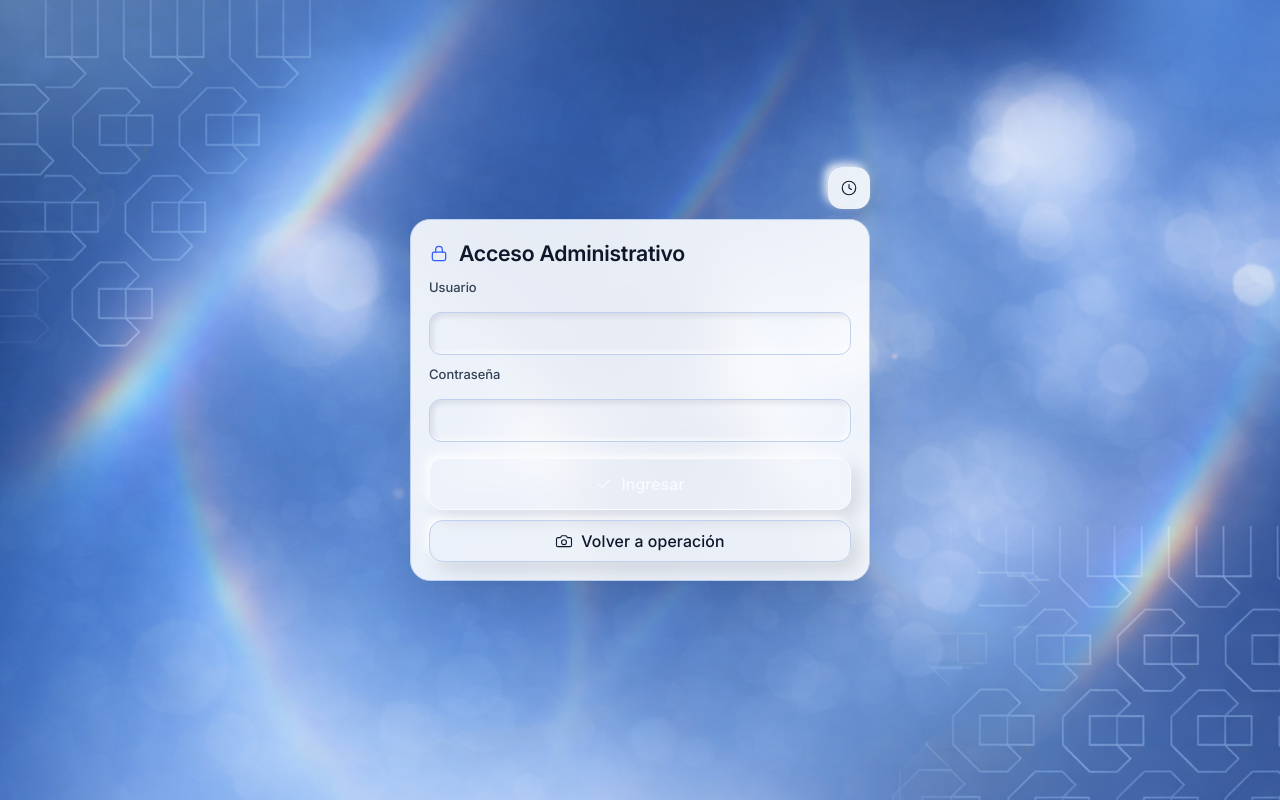
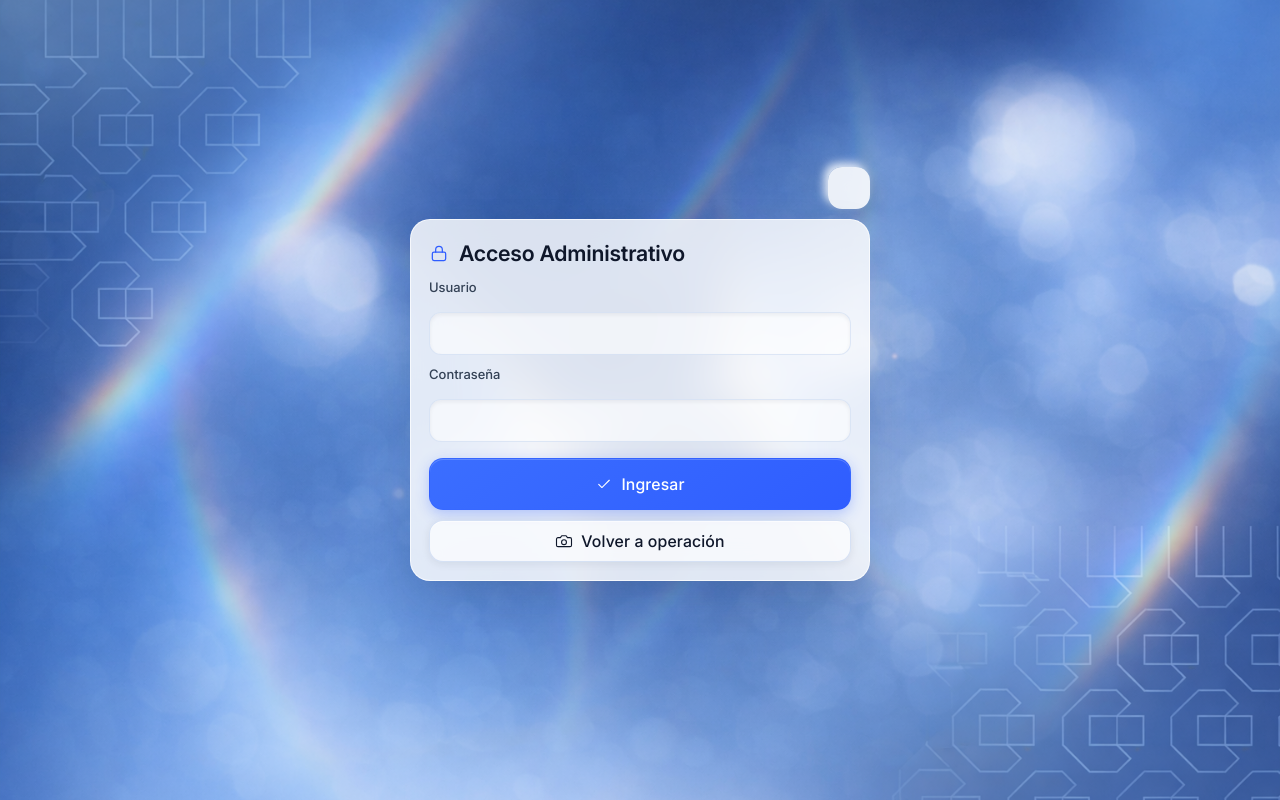
Before and after one commit to Mukinma/Vireom, a Python web app: template frontend/templates/login.html in a window 1280 px wide. Run offline with Jinja, Linux system fonts and the light colour scheme; the template is opened without the code that fills it, so the values that code supplies are empty.

Commit message:
corregir login en tema claro y toggle de tema

```diff
--- a/frontend/static/css/styles.css
+++ b/frontend/static/css/styles.css
@@ -1929,6 +1929,66 @@ html.theme-light .user-photo {
   margin-top: 6px;
 }
 
+/* ===========================
+   Theme toggle icon visibility
+   =========================== */
+
+html.theme-dark .theme-icon-dark  { display: inline-block; }
+html.theme-dark .theme-icon-light { display: none; }
+html.theme-light .theme-icon-dark  { display: none; }
+html.theme-light .theme-icon-light { display: inline-block; }
+
+/* ===========================
+   Login light theme overrides
+   =========================== */
+
+html.theme-light .centered-body .btn-primary {
+  background: linear-gradient(145deg, #3b6eff, #2f5dff);
+  color: #ffffff;
+  border-color: rgba(47, 93, 255, 0.3);
+  box-shadow:
+    0 4px 14px rgba(47, 93, 255, 0.3),
+    inset 0 1px 0 rgba(255, 255, 255, 0.2);
+}
+
+html.theme-light .centered-body .btn-primary:hover,
+html.theme-light .centered-body .btn-primary:focus-visible {
+  background: linear-gradient(145deg, #4a7aff, #3b6eff);
+  box-shadow:
+    0 6px 20px rgba(47, 93, 255, 0.4),
+    inset 0 1px 0 rgba(255, 255, 255, 0.25);
+}
+
+html.theme-light .centered-body .btn-secondary {
+  color: #0f172a;
+  background: rgba(255, 255, 255, 0.7);
+  border-color: rgba(191, 209, 238, 0.6);
+  box-shadow:
+    0 2px 8px rgba(15, 23, 42, 0.08),
+    inset 0 1px 0 rgba(255, 255, 255, 0.6);
+}
+
+html.theme-light .centered-body .login-card {
+  background: rgba(255, 255, 255, 0.82);
+  border-color: rgba(255, 255, 255, 0.7);
+  box-shadow: 0 16px 40px rgba(15, 23, 42, 0.12);
+}
+
+html.theme-light .centered-body input {
+  color: #0f172a;
+  background: rgba(255, 255, 255, 0.6);
+  border-color: rgba(191, 209, 238, 0.5);
+  box-shadow:
+    inset 0 2px 4px rgba(15, 23, 42, 0.06);
+}
+
+html.theme-light .centered-body input:focus-visible {
+  border-color: #2f5dff;
+  box-shadow:
+    inset 0 2px 4px rgba(15, 23, 42, 0.06),
+    0 0 0 3px rgba(47, 93, 255, 0.15);
+}
+
 .admin-body {
   min-height: 100vh;
   padding: 0;
--- a/frontend/templates/login.html
+++ b/frontend/templates/login.html
@@ -1,16 +1,20 @@
 <!doctype html>
-<html lang="es" class="theme-dark">
+<html lang="es">
 <head>
   <meta charset="UTF-8" />
   <meta name="viewport" content="width=device-width, initial-scale=1.0" />
   <title>Login Admin</title>
   <link rel="stylesheet" href="/static/css/styles.css" />
+  <script>
+    (function(){try{var t=localStorage.getItem('camerapi_theme');if(t)document.documentElement.className=t;else if(window.matchMedia&&window.matchMedia('(prefers-color-scheme:dark)').matches)document.documentElement.className='theme-dark';else document.documentElement.className='theme-light';}catch(e){document.documentElement.className='theme-dark';}})();
+  </script>
 </head>
 <body class="centered-body">
   <main class="login-shell">
     <div class="login-theme-wrap">
       <button class="icon-btn theme-switch" type="button" data-theme-toggle aria-label="Cambiar tema">
-        <svg class="icon" aria-hidden="true"><use href="/static/icons/lucide/lucide-sprite.svg#clock"></use></svg>
+        <svg class="icon theme-icon-dark" aria-hidden="true"><use href="/static/icons/lucide/lucide-sprite.svg#sun"></use></svg>
+        <svg class="icon theme-icon-light" aria-hidden="true"><use href="/static/icons/lucide/lucide-sprite.svg#moon"></use></svg>
       </button>
     </div>
 
```
